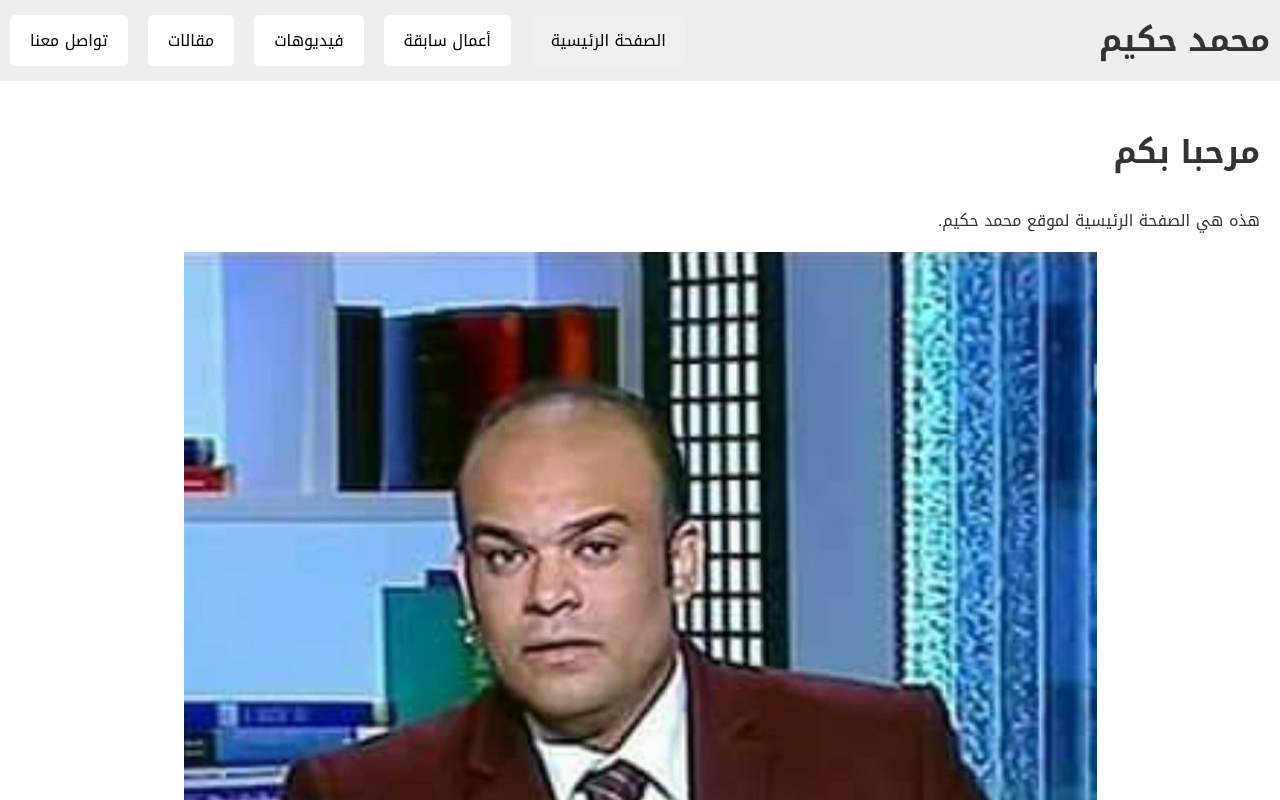
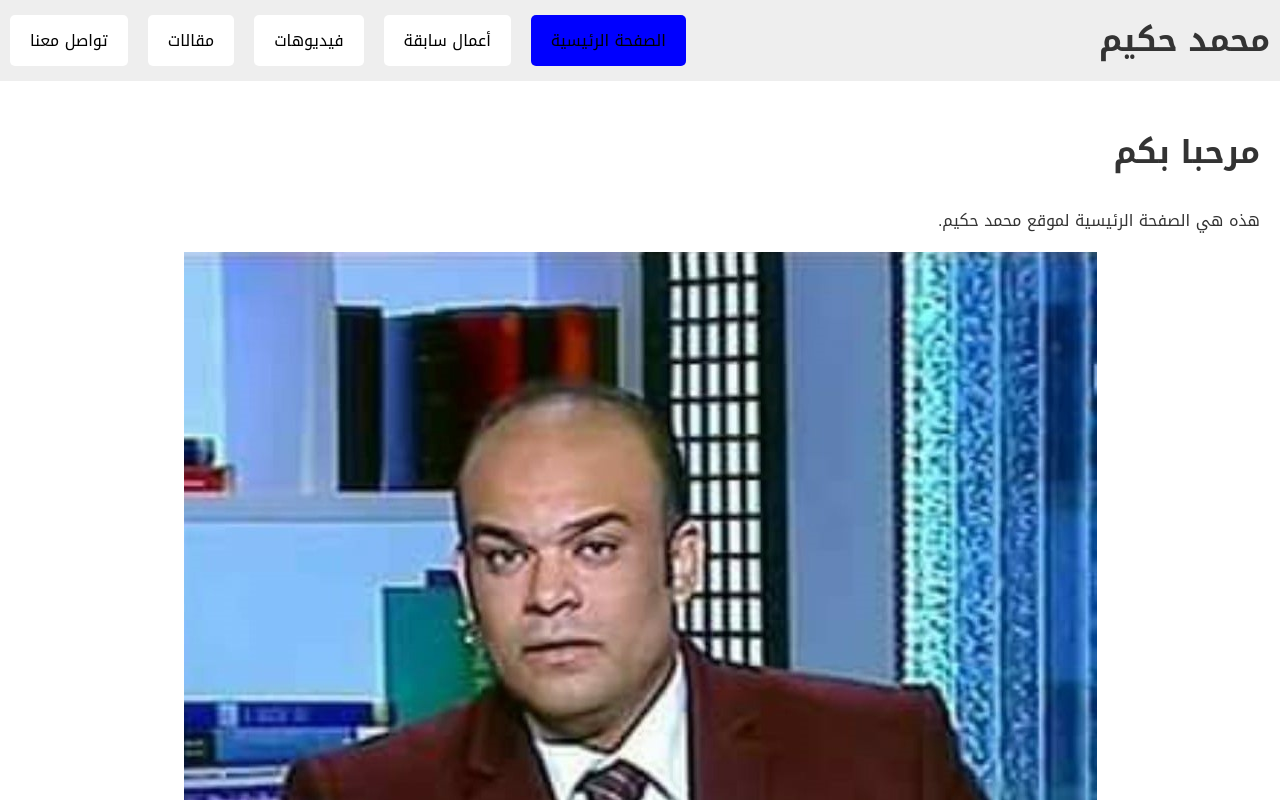
Before and after one commit to Jo-Hakim/mohammed, a plain HTML site: page index.html in a window 1280 px wide. In both pictures the pointer is over the link "الصفحة الرئيسية". Shown: the top 800 px of the page. Drawn offline with Linux system fonts and the light colour scheme.

Commit message:
Add files via upload

```diff
--- a/style.css
+++ b/style.css
@@ -47,7 +47,7 @@ header ul li a.active {
 }
 
 header ul li a:hover {
-    background-color: #f0f0f0; /* Light gray on hover */
+    background-color: blue; /* Light gray on hover */
 }
 
 header h1 {
```
